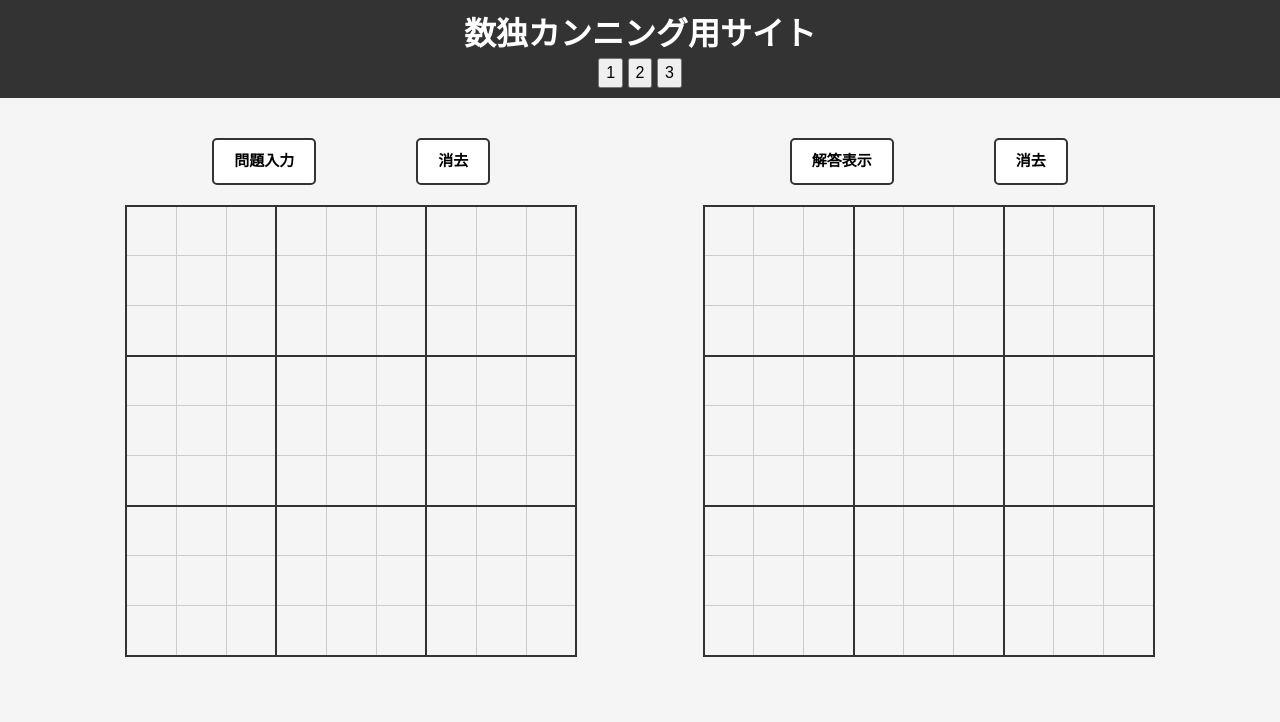
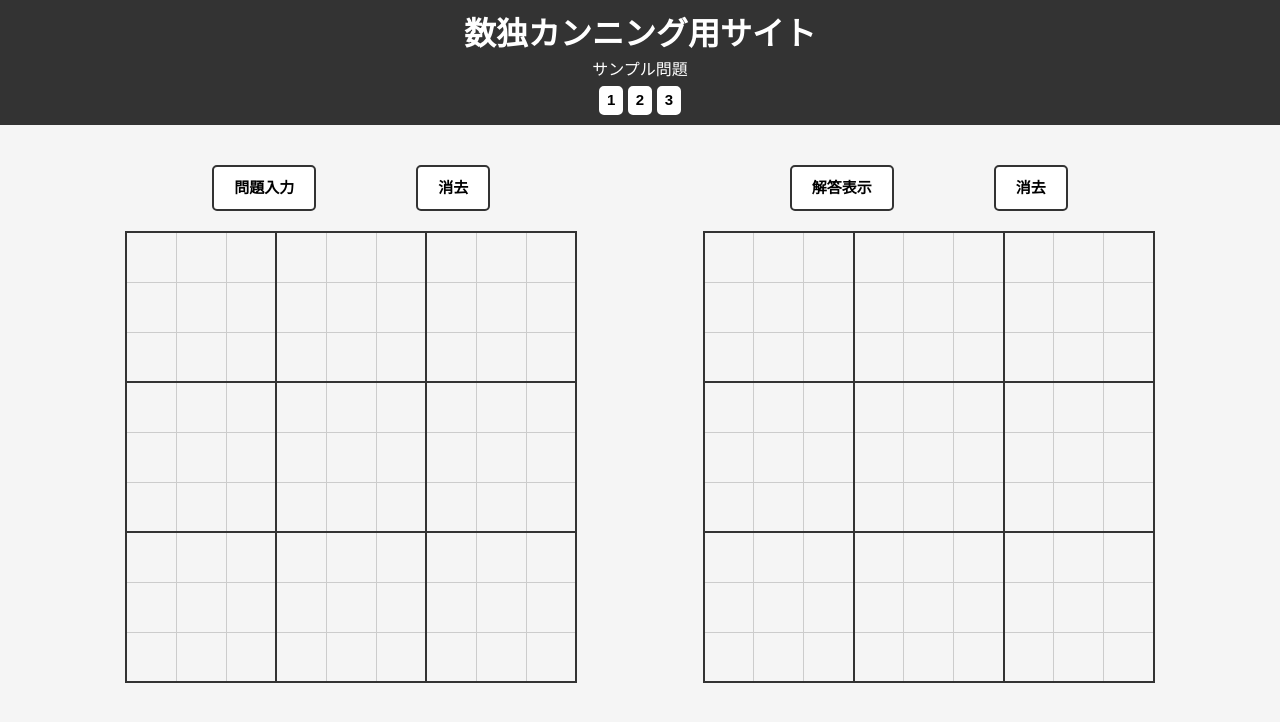
Before and after one commit to usma11dia0/sudoku_app, a website with bundled scripts: page frontend/index.html in a window 1280 px wide. Built offline with nearby package versions, Linux system fonts and the light colour scheme; a web font is replaced by a local one.

Commit message:
modidied design of problem-button

```diff
--- a/docker-compose.yml
+++ b/docker-compose.yml
@@ -24,6 +24,7 @@ services:
       - "8080:8080"
     volumes:
       - ./frontend:/app
+      - node_modules:/app/node_modules
     depends_on:
       - backend
     container_name: frontend_dev
@@ -46,6 +47,7 @@ services:
 
 volumes:
   db-store:
+  node_modules:
 
 networks:
   app-network:
--- a/frontend/index.html
+++ b/frontend/index.html
@@ -9,7 +9,8 @@
 </head>
 <header>
   <h1>数独カンニング用サイト</h1>
-  <div class ="buttn-container">
+  <div class ="buttun-container">
+    <p>サンプル問題</p>
     <button class ="problem-button">1</button>
     <button class ="problem-button">2</button>
     <button class ="problem-button">3</button>
--- a/frontend/scss/style.scss
+++ b/frontend/scss/style.scss
@@ -58,6 +58,21 @@ h1 {
   margin-bottom: 20px;
 }
 
+.problem-button {
+  margin-top: 4px;
+  cursor: pointer;
+  border: 2px solid $cWhite;
+  border-radius: 5px;
+  font-size: 15px;
+  background-color: $cWhite;
+  font-weight: bold;
+
+  &:hover {
+    background-color: $cBlack;
+    color: $cWhite;
+  }
+}
+
 #input-button, #output-button, #delete-input-button, #delete-output-button {
   display: block;
   margin: 0 50px;
```
Also changed, not shown: frontend/css/style.css, 1 other file.
